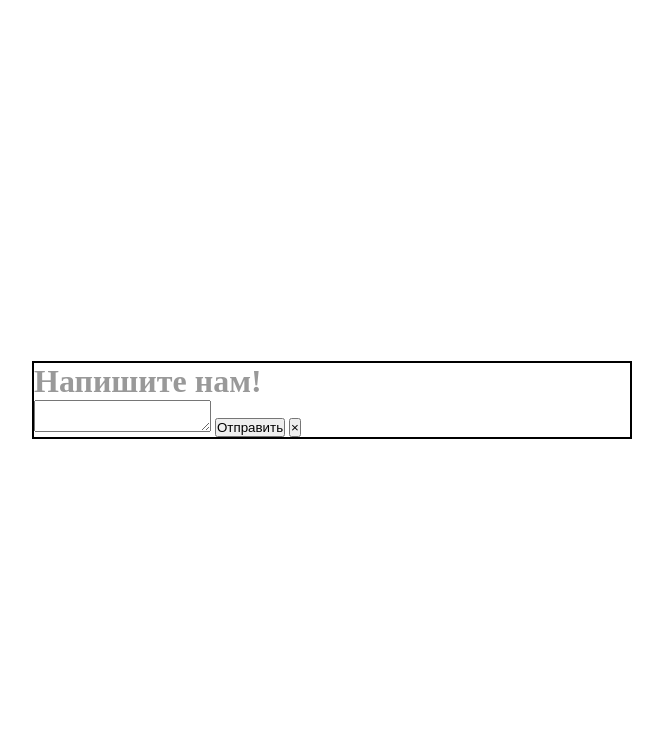
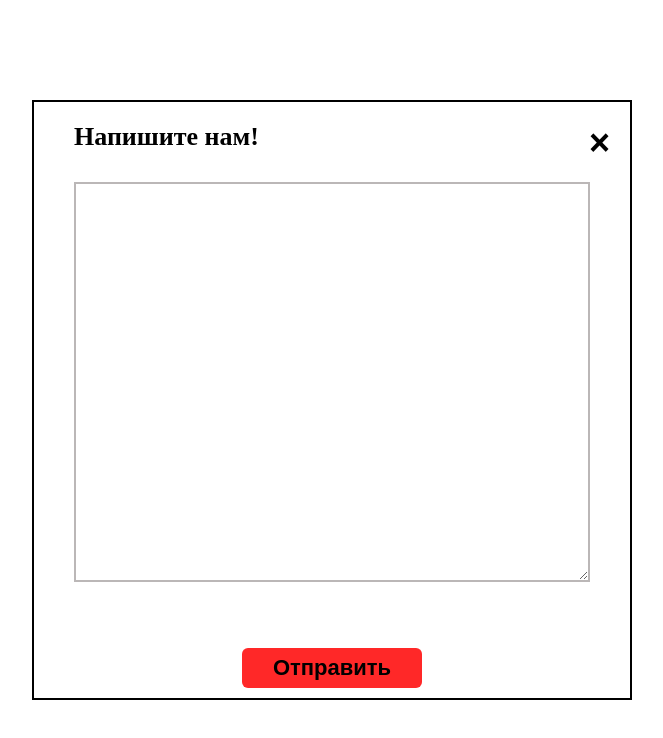
Before and after one commit to IlyaDuzhakov/animation2_css, a website built with webpack: page src/index.html in a window 1280 px wide. Both pictures are taken after a click on the button 80 px from the left and 80 px from the top of the page. Shown: the whole page, without its empty margins (308-971 px from the left). Built offline with nearby package versions, Linux system fonts and the light colour scheme.

Commit message:
add styles

```diff
--- a/src/css/style.css
+++ b/src/css/style.css
@@ -9,10 +9,13 @@ body {
 }
 
 .container {
+    display: flex;
+    flex-direction: column;
     /* display: none; */
     border: 2px solid #000;
     position: absolute;
     width: calc(50vw - 40px);
+    height: 600px;
     left: 50%;
     top: 50%;
     transform: translate(-50%, -50%); /* */
@@ -45,6 +48,65 @@ body {
     cursor: pointer;
 }
 
+.title__text {
+    font-size: 26px;
+    font-weight: 700;
+    color: #000;
+    margin-top: 20px;
+    margin-left: 40px;
+}
+
+.textarea {
+    position: absolute;
+    top: 80px;
+    left: 40px;
+    width: calc(100% - 80px);
+    height: 400px;
+    padding: 20px;
+    border: 2px solid #bbb7b7;
+}
+
+
+.btn-click {
+     /* display: flex; */
+    position: absolute;
+    bottom: 10px;
+    left: 50%;
+    transform: translate(-50%);
+    gap: 30px;
+    width: 180px;
+    height: 40px;
+    font-size: 22px;
+    font-weight: 700;
+    background-color: rgb(255, 40, 40);
+    border: none;
+    border-radius: 6px;
+
+
+}
+
+.btn-click:hover {
+    color: rgb(255, 255, 255);
+    background-color: #0193fb;
+}
+
+.btn-delete {
+    position: absolute;
+    top: 20px;
+    right: 20px;
+    border: none;
+    font-weight: 700;
+    font-size: 36px;
+    color: #000;
+    cursor: pointer;
+    background-color: #ffffff;
+}
+
+.btn-delete:hover {
+    color: rgb(0, 183, 255);
+
+}
+
 @keyframes changesize {
     0% {
         transform: scale(1);
```
Also changed, not shown: src/index.html (+2 -0 lines).
